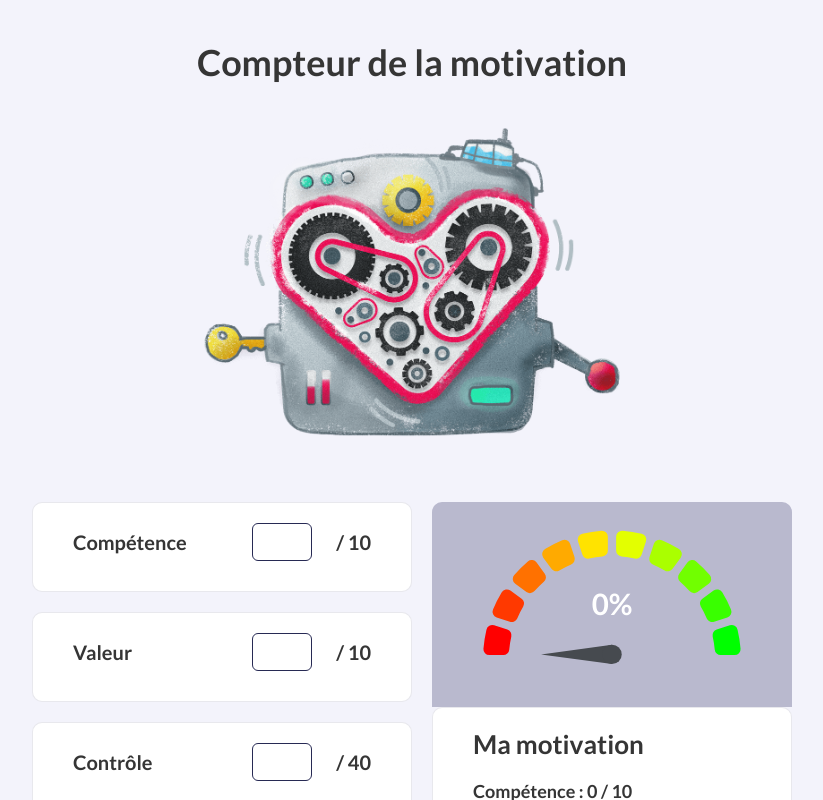
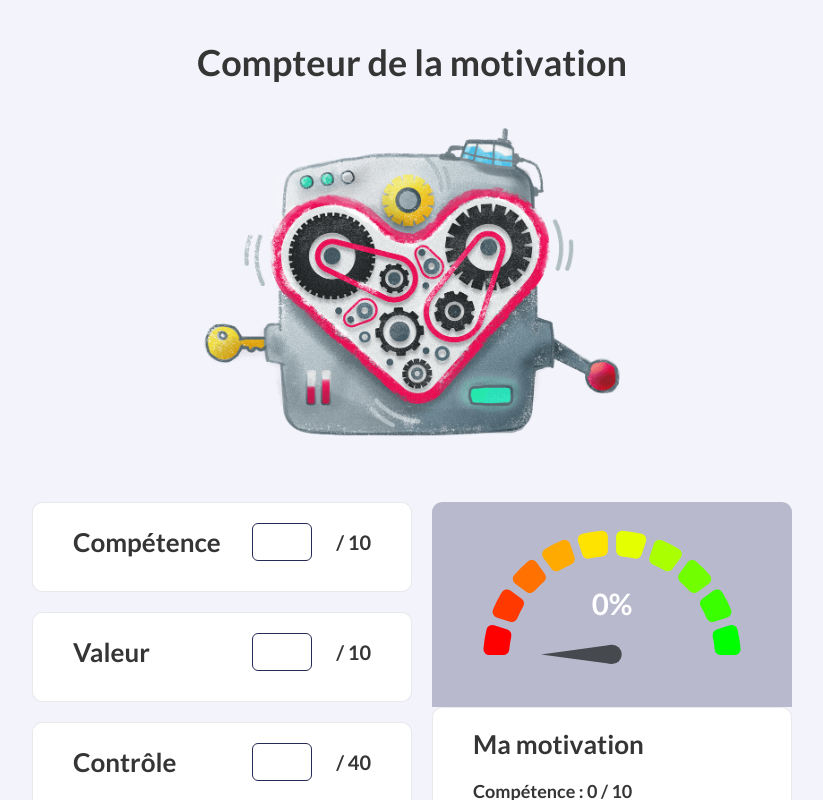
Before and after one commit to JeanCarriere/compteurdelamotivation, a React (Create React App) app: page / in a window 1280 px wide. Shown: the top 800 px of the page, without its empty margins (228-1051 px from the left). Built offline with nearby package versions, Linux system fonts and the light colour scheme.

Commit message:
improvements

```diff
--- a/src/App.js
+++ b/src/App.js
@@ -44,13 +44,13 @@ class App extends React.Component {
       <div className="app">
         <div className="app__left">
           <div className="app__box">
-            <div className="input"><span>Compétence</span><input type="number" value={capacite} onChange={(e) => this.setState({capacite: this.check(e.target.value, 10)})}/><span>&nbsp;/&nbsp;10</span></div>
+            <div className="input"><h2 style={{margin: 0}}>Compétence</h2><input type="number" value={capacite} onChange={(e) => this.setState({capacite: this.check(e.target.value, 10)})}/><span>&nbsp;/&nbsp;10</span></div>
           </div>
           <div className="app__box">
-            <div className="input"><span>Valeur</span><input style={{width:'60px'}} type="number" value={valeur} onChange={(e) => this.setState({valeur: this.check(e.target.value, 10)})}/><span> / 10</span></div>
+            <div className="input"><h2 style={{margin: 0}}>Valeur</h2><input style={{width:'60px'}} type="number" value={valeur} onChange={(e) => this.setState({valeur: this.check(e.target.value, 10)})}/><span> / 10</span></div>
           </div>
           <div className="app__box">
-            <div className="input"><span>Contrôle</span><input style={{width:'60px'}} type="number" value={controle} onChange={(e) => this.setState({controle: this.check(e.target.value, 40)})}/><span> / 40</span></div>
+            <div className="input"><h2 style={{margin: 0}}>Contrôle</h2><input style={{width:'60px'}} type="number" value={controle} onChange={(e) => this.setState({controle: this.check(e.target.value, 40)})}/><span> / 40</span></div>
           </div>
           <div className="app__box">
             <h2>Environnement</h2>
```
